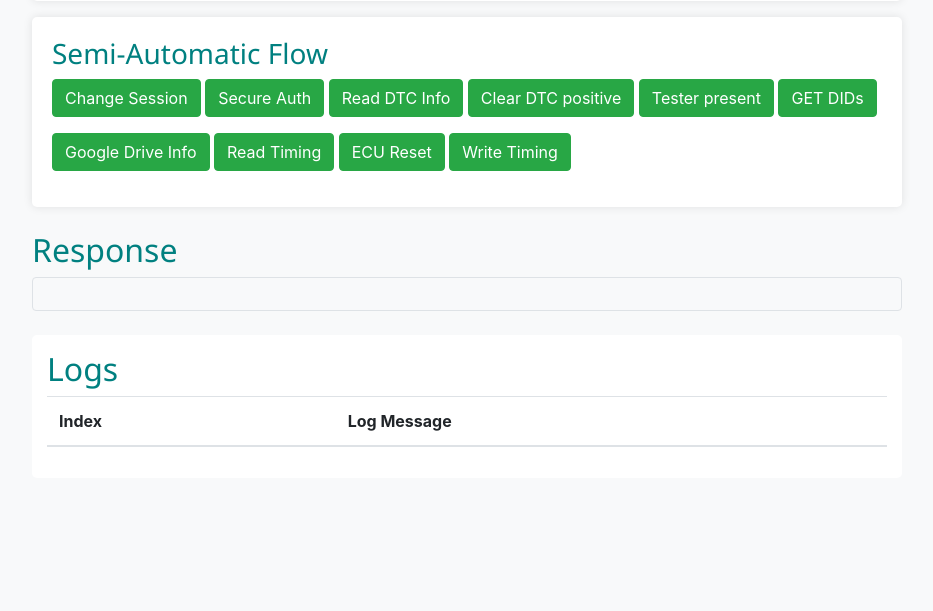
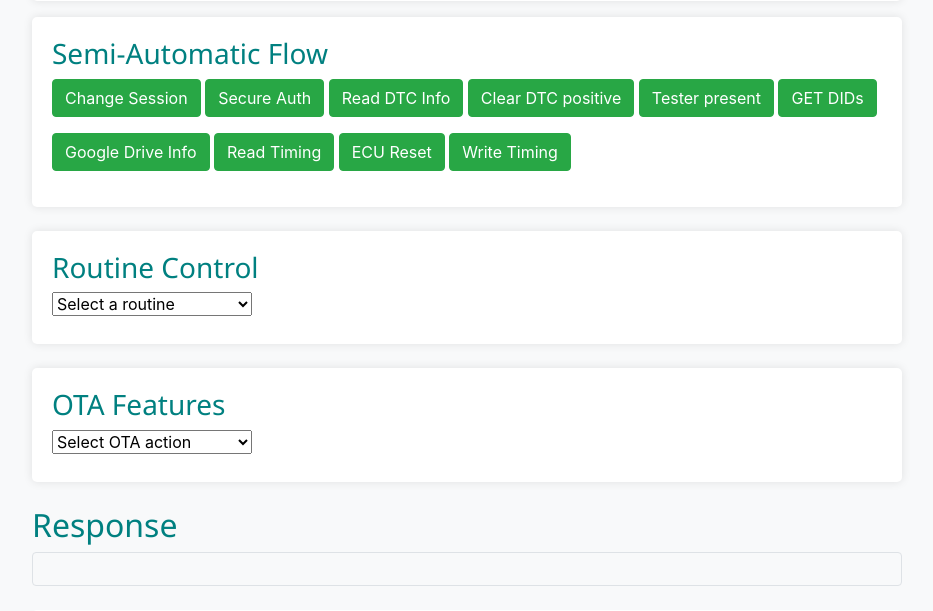
Before and after one commit to CatalinGP/backend_repo, a Flask app: page / in a window 1280 px wide. Shown: the part 665-1276 px from the top of the page, without its empty margins (173-1106 px from the left). Before the commit the page ends 1112 px from the top, so only its background shows below. Run offline with Flask 3, Linux system fonts and the light colour scheme; lists and menus that the app fills with data are empty; some libraries are stand-ins or nearby versions.

Commit message:
added routines and ota actions in standalone fe

```diff
--- a/rest_api/static/js/main.js
+++ b/rest_api/static/js/main.js
@@ -307,3 +307,296 @@ function writeTimingInfo() {
 function readInfoHvac() {
     performApiRequest('/api/read_info_hvac', 'GET');
 }
+
+function selectRoutineControl()
+{
+    const dropdown = document.getElementById('routine-dropdown');
+    const inputsContainer = document.getElementById('dynamic-routine-inputs');
+    const selectedRoutine = dropdown.value;
+
+    inputsContainer.innerHTML = '';
+
+    const routineInputs = {
+        EraseDataRoutine: [
+            { placeholder: 'Receiver', id: 'receiver-ecu', value: '0x10'},
+            { placeholder: 'Address', id: 'address-erase', value: '0x0800'},
+            { placeholder: 'Nr of bytes', id: 'size', value: '0x05'}
+        ],
+        InitialiseOTARoutine: [
+            { placeholder: 'Receiver', id: 'receiver-ecu', value: '0x10'},
+            { placeholder: 'Target', id: 'target-ecu', value: '0x11'},
+            { placeholder: 'Sw Version', id: 'software-number', value: '0x01'},
+        ],
+        VerifyDataRoutine: [
+            { placeholder: 'Receiver', id: 'receiver-ecu', value: '0x10'}
+        ],
+        WriteToFileRoutine: [
+            { placeholder: 'Receiver', id: 'receiver-ecu', value: '0x10'},
+        ],
+        RollbackRoutine: [
+            { placeholder: 'Receiver', id: 'receiver-ecu', value: '0x10'},
+        ],
+        ActivateRoutine: [
+            { placeholder: 'Receiver', id: 'receiver-ecu', value: '0x10'},
+        ],
+    };
+
+    const inputs = routineInputs[selectedRoutine] || [];
+
+    inputs.forEach((inputConfig) => {
+        const inputGroup = document.createElement('div');
+        inputGroup.style.display = 'flex';
+        inputGroup.style.flexDirection = 'column';
+        inputGroup.style.alignItems = 'center';
+        inputGroup.style.marginRight = '10px';
+
+        const label = document.createElement('label');
+        label.htmlFor = inputConfig.id;
+        label.textContent = inputConfig.placeholder;
+
+        const input = document.createElement('input');
+        input.type = 'text';
+        input.className = 'form-control';
+        input.placeholder = inputConfig.placeholder;
+        input.id = inputConfig.id;
+        input.style.maxWidth = '150px';
+        input.style.marginLeft = '10px';
+        input.value = inputConfig.value;
+        input.required = true;
+
+        inputGroup.appendChild(input);
+        inputGroup.appendChild(label);
+        inputsContainer.appendChild(inputGroup);
+
+    });
+
+    if(inputs.length > 0) {
+        const submitButton = document.createElement('button');
+        submitButton.id = 'submit-routine-btn'
+        submitButton.type = 'button';
+        submitButton.className = "btn btn-primary mx-2";
+        submitButton.textContent = 'Request routine';
+        submitButton.style.marginLeft = '10px';
+        submitButton.style.borderRadius = '10%';
+
+        inputsContainer.appendChild(submitButton);
+        submitButton.addEventListener('click', () => {
+            handleRequest(selectedRoutine, 'routine')
+        })
+    }
+  }
+
+  function selectOtaAction(){
+    const dropdown = document.getElementById('ota-actions-dropdown');
+    const inputsContainer = document.getElementById('dynamic-ota-inputs');
+    const selectedAction = dropdown.value;
+
+    inputsContainer.innerHTML = '';
+
+    const otaActionsInputs = {
+        UpdateSoftwareAction: [
+            { placeholder: 'Receiver', id: 'receiver-ecu', value: '0x10'},
+            { placeholder: 'Target', id: 'target-ecu', value: '0x11'},
+            { placeholder: 'Address', id: 'address-update', value: '0x0800'},
+            { placeholder: 'Sw Version', id: 'software-version', value: '0x01'},
+            { placeholder: 'File type', id: 'file-type', value: 'zip'}
+        ],
+        TransferDataAction: [
+            { placeholder: 'Receiver', id: 'receiver-ecu', value: '0x10'},
+            { placeholder: 'Target', id: 'target-ecu', value: '0x11'},
+            { placeholder: 'Address', id: 'address-transfer', value: '0x0800'},
+            { placeholder: 'Data bytes', id: 'data', value: '0xae25f9'}
+        ],
+    };
+
+    const inputs = otaActionsInputs[selectedAction] || [];
+
+    inputs.forEach((inputConfig) => {
+        const inputGroup = document.createElement('div');
+        inputGroup.style.display = 'flex';
+        inputGroup.style.flexDirection = 'column';
+        inputGroup.style.alignItems = 'center';
+        inputGroup.style.marginRight = '10px';
+
+        const label = document.createElement('label');
+        label.htmlFor = inputConfig.id;
+        label.textContent = inputConfig.placeholder;
+
+        const input = document.createElement('input');
+        input.type = 'text';
+        input.className = 'form-control';
+        input.id = inputConfig.id;
+        input.style.maxWidth = '150px';
+        input.style.marginLeft = '10px';
+        input.required = true,
+        input.value = inputConfig.value;
+        input.disabled = (inputConfig.value == 'zip');
+
+        inputGroup.appendChild(input);
+        inputGroup.appendChild(label);
+        inputsContainer.appendChild(inputGroup);
+    });
+
+    if(inputs.length > 0) {
+        const submitButton = document.createElement('button');
+        submitButton.id = 'submit-action-btn'
+        submitButton.type = 'button';
+        submitButton.className = "btn btn-primary mx-2";
+        submitButton.textContent = 'Request action';
+        submitButton.style.marginLeft = '10px';
+        submitButton.style.borderRadius = '10%';
+
+        inputsContainer.appendChild(submitButton);
+        submitButton.addEventListener('click', () => {
+            handleRequest(selectedAction, 'ota-action')
+        })
+    }
+  }
+  /**
+   * sw_file_type = data.get('update_file_type')
+    sw_file_version = data.get('update_file_version')
+    ecu_id = data.get('ecu_id')
+   */
+    function handleRequest(request, type){
+        let formInputs;
+        if(type == 'routine'){
+            formInputs = document.querySelectorAll('#dynamic-routine-inputs input');
+        }
+        else if(type == 'ota-action'){
+            formInputs = document.querySelectorAll('#dynamic-ota-inputs input');
+        }
+        else{
+            return;
+        }
+
+        let inputsValid = true;
+        const hexPattern = /^0x[0-9A-Fa-f]+$/;
+        const validEcuIds = [0x10, 0x11, 0x12, 0x13, 0x14];
+
+        for (const input of formInputs){
+                const hexValue = parseInt(input.value, 16);
+                if(input.id != 'file-type' && hexPattern.test(input.value) == false){
+                    inputsValid = false;
+                }
+                else{
+                    switch(input.id)
+                    {
+                        case 'receiver-ecu':
+                            {
+                                /* Same as below */
+                            }
+                        case 'target-ecu':
+                            {
+                                if(validEcuIds.includes(hexValue) == false){
+                                    inputsValid = false;
+                                }
+                                break;
+                            }
+                        case 'software-version':
+                            {
+                                if(hexValue < 0 || hexValue > 0xFF){
+                                    inputsValid = false;
+                                }
+                                break;
+                            }
+                        case 'address-erase':
+                            {
+                                if(hexValue < 0x0800){
+                                    inputsValid = false;
+                                }
+                                break;
+                            }
+                        case 'address-update':
+                            {
+                                break;
+                            }
+                        case 'address-transfer':
+                            {
+                                break;
+                            }
+                        case 'data':
+                            {
+                                break;
+                            }
+                        case 'file-type':
+                            {
+                                break;
+                            }
+                        case 'size':
+                            {
+                                if(size <= 0){
+                                    inputsValid = false;
+                                }
+                                break;
+                            }
+                        default: break;
+                    }
+            }
+        }
+        if(inputsValid == true){
+            /* Call routine */
+            switch(request){
+                /* Extra validations for specific endpoints here */
+                case 'UpdateSoftwareAction':
+                    {
+                        performApiRequest('/api/update_to_version', 'POST', {
+                            update_file_type: formInputs['file-type'],
+                            update_file_version: formInputs['software-version'],
+                            ecu_id: formInputs['target-ecu']
+                        });
+                        break;
+                    }
+                case 'TransferDataAction':
+                    {
+                        // performApiRequest();
+                        break;
+                    }
+                case 'InitialiseOTARoutine':
+                    {
+                        if(hexValue == 0x10){
+                            // performApiRequest();
+                        }
+                        else{
+                            console.log("OTA can be initialised only for mcu as receiver.")
+                        }
+                        break;
+                    }
+                case 'EraseDataRoutine':
+                    {
+                        // performApiRequest();
+                        break;
+                    }
+                case 'VerifyDataRoutine':
+                    {
+                        // performApiRequest();
+                        break;
+                    }
+                case 'WriteToFileRoutine':
+                    {
+                        // performApiRequest();
+                        break;
+                    }
+                case 'RollbackRoutine':
+                    {
+                        // performApiRequest();
+                        break;
+                    }
+                case 'ActivateRoutine':
+                    {
+                        // performApiRequest();
+                        break;
+                    }
+                default: break;
+            }
+            console.log("Endpoint called");
+        }
+        else{
+            /* Don't call routine */
+            console.log("Inputs invalid");
+        }
+    }
+
+  document.addEventListener('DOMContentLoaded', () => {
+    document.getElementById('routine-dropdown').selectedIndex = 0;
+    document.getElementById('ota-actions-dropdown').selectedIndex = 0;
+  });
--- a/rest_api/templates/index.html
+++ b/rest_api/templates/index.html
@@ -42,6 +42,14 @@
         }
         h1, h2, h3 {
             font-family: 'Segoe UI', Tahoma, Geneva, Verdana, sans-serif;
+        }
+        .routine-group {
+        display: flex;
+        align-items: center;
+        }
+        .input-group-custom .form-control {
+        margin-left: 10px;
+        flex: 1;
         }
     </style>
 </head>
@@ -95,6 +103,31 @@
             <button type="button" class="btn btn-success mb-3" onclick="writeTimingInfo()">Write Timing</button>
         </div>
 
+        <div class="btn-group-box mb-4">
+            <h3 class="text-color">Routine Control</h3>
+              <select id="routine-dropdown" class="form-select" style="max-width: 200px;" onchange="selectRoutineControl()">
+                <option value="none" selected>Select a routine</option>
+                <option value="EraseDataRoutine">Erase Data Routine</option>
+                <option value="InitialiseOTARoutine">Initialise OTA Routine</option>
+                <option value="VerifyDataRoutine">Verify Data Routine</option>
+                <option value="WriteToFileRoutine">Write Data to file Routine</option>
+                <option value="RollbackRoutine">Rollback Routine</option>
+                <option value="ActivateRoutine">Activate Routine</option>
+              </select>
+
+              <div id="dynamic-routine-inputs" class="d-flex" style="flex: 1; justify-content: flex-start; margin-top: 1vh"></div>
+        </div>
+
+        <div class="btn-group-box mb-4">
+            <h3 class="text-color">OTA Features</h3>
+                <select id="ota-actions-dropdown" class="form-select" style="max-width: 200px;" onchange="selectOtaAction()">
+                  <option value="none" selected>Select OTA action</option>
+                  <option value="UpdateSoftwareAction">Update Software Action</option>
+                  <option value="TransferDataAction">Transfer Data Action</option>
+                </select>
+                <div id="dynamic-ota-inputs" class="d-flex" style="flex: 1; justify-content: flex-start; margin-top: 1vh;"></div>
+        </div>
+
         <div class="mb-4">
             <h2 class="text-color">Response</h2>
             <pre id="response-output" class="bg-light p-3 border rounded"></pre>
@@ -119,6 +152,5 @@
     <script src="https://cdn.jsdelivr.net/npm/@popperjs/core@2.5.2/dist/umd/popper.min.js"></script>
     <script src="https://stackpath.bootstrapcdn.com/bootstrap/4.5.2/js/bootstrap.min.js"></script>
     <script src="{{ url_for('static', filename='js/main.js') }}"></script>
-
 </body>
 </html>
```
